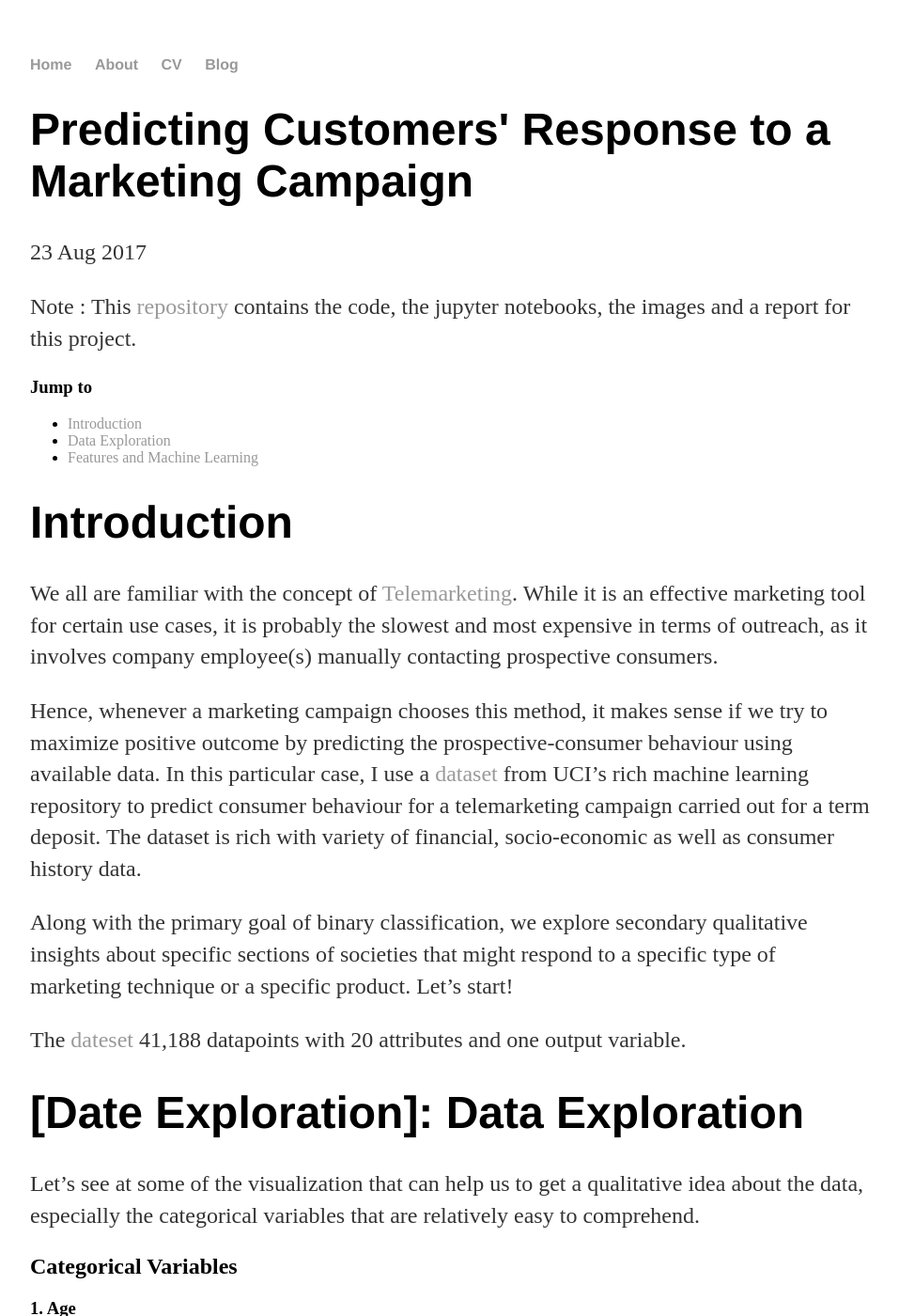
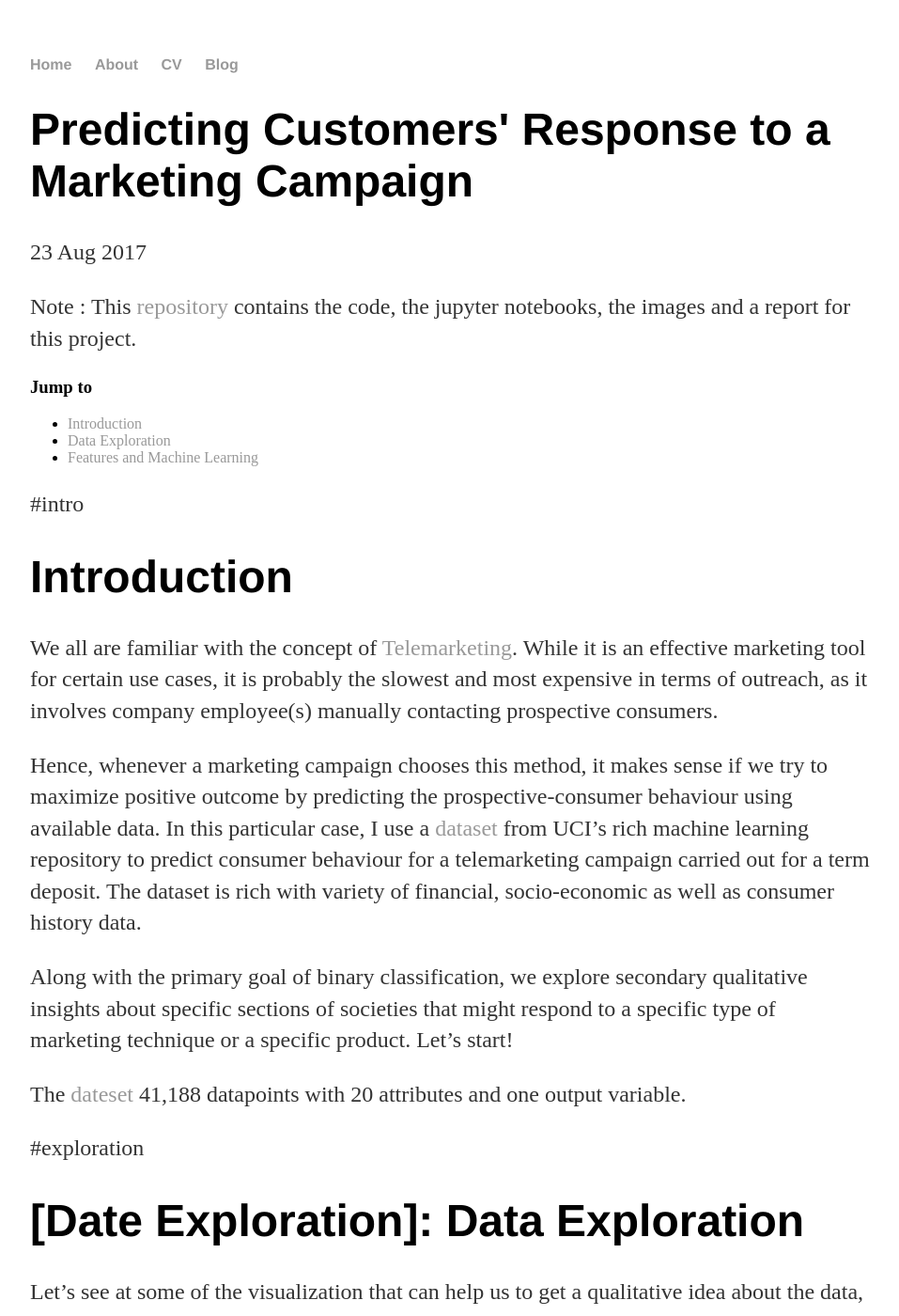
Before and after one commit to nachiketmparanjape2/nachiketmparanjape2.github.io, a Jekyll site: the page built from _posts/2017-08-23-Direct-Marketing-Binary-Prediction.md, in a window 1280 px wide and 1400 px high. Shown: the whole window at 94% size, without its empty margins (160-1117 px from the left). Built offline with Jekyll 4.4.1, drawn with Linux system fonts in a browser that asks for light colours.

Commit message:
Update 2017-08-23-Direct-Marketing-Binary-Prediction.md

```diff
--- a/_posts/2017-08-23-Direct-Marketing-Binary-Prediction.md
+++ b/_posts/2017-08-23-Direct-Marketing-Binary-Prediction.md
@@ -13,6 +13,7 @@ Note : This [repository](https://github.com/nachiketmparanjape/Bank_UCI) contain
 * [Features and Machine Learning](#science)
 
 
+#intro
 # Introduction
 We all are familiar with the concept of [Telemarketing](https://en.wikipedia.org/wiki/Telemarketing). While it is an effective marketing tool for certain use cases, it is probably the slowest and most expensive in terms of outreach, as it involves company employee(s) manually contacting prospective consumers.
 
@@ -22,6 +23,7 @@ Along with the primary goal of binary classification, we explore secondary quali
 
 The [dateset](http://archive.ics.uci.edu/ml/datasets/Bank+Marketing) 41,188 datapoints with 20 attributes and one output variable.
 
+#exploration
 # [Date Exploration]: Data Exploration
 
 Let's see at some of the visualization that can help us to get a qualitative idea about the data, especially the categorical variables that are relatively easy to comprehend.
```
Also changed, not shown: other parts of _posts/2017-08-23-Direct-Marketing-Binary-Prediction.md (+1 -0 lines).
